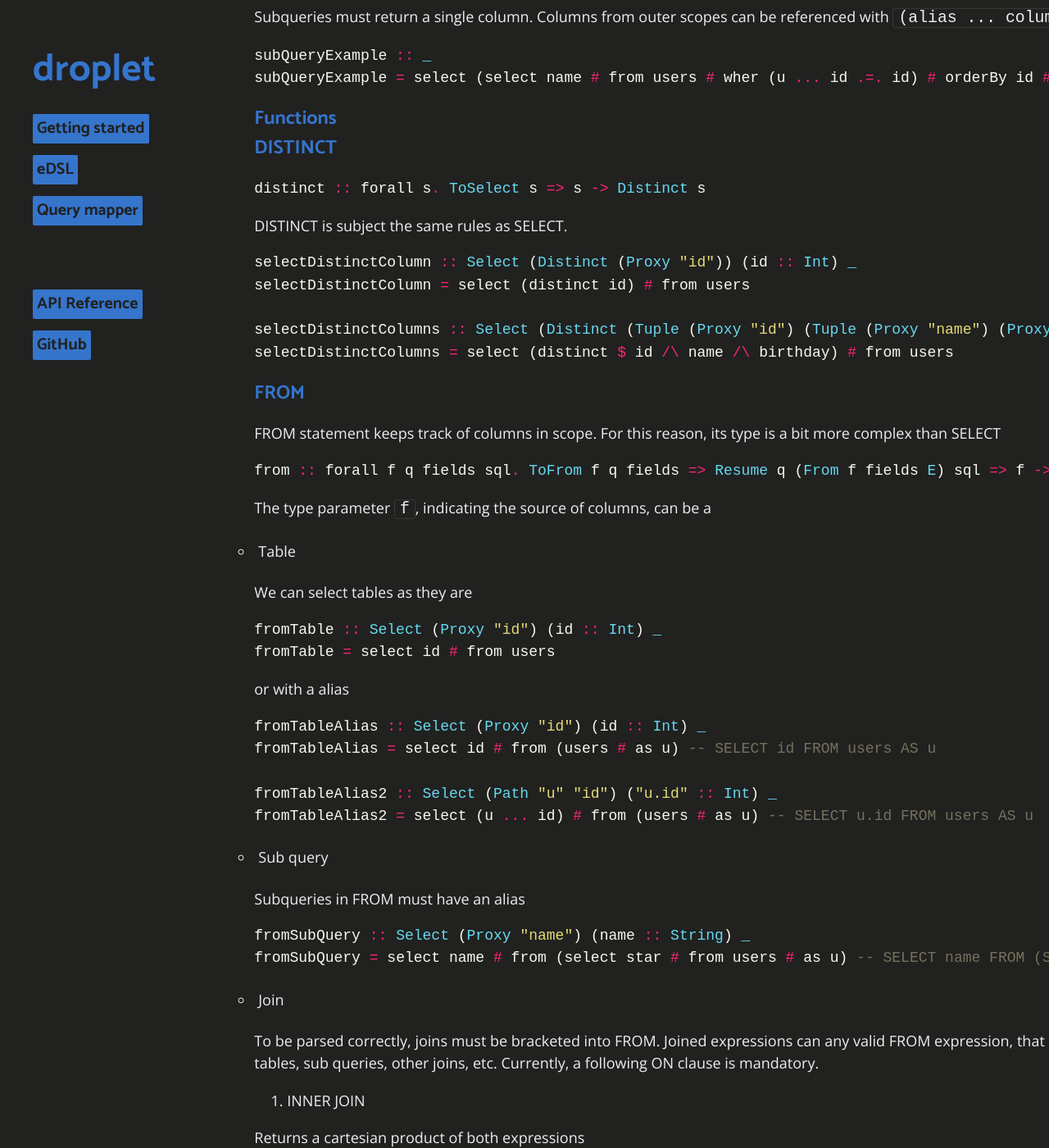
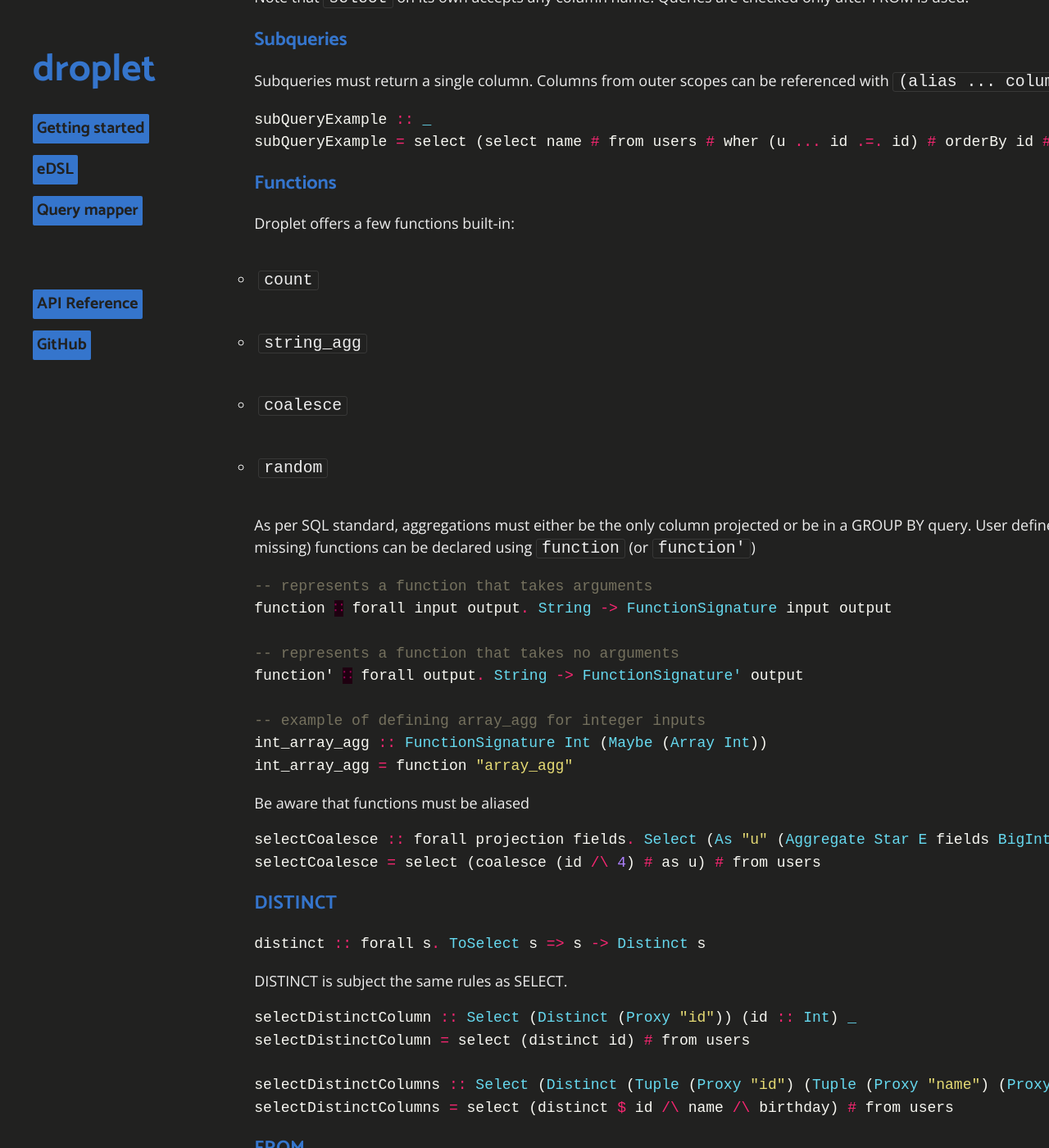
Before and after one commit to easafe/purescript-droplet, a Jekyll site: the page built from docs/edsl.md, in a window 1280 px wide and 1400 px high, scrolled down 3674 px. Shown: the whole window at 82% size. Built offline with Jekyll 4.4.1, drawn with Linux system fonts in a browser that asks for light colours; some of the changed text lies outside the part shown.

Commit message:
A bit more documentation

````diff
--- a/docs/edsl.md
+++ b/docs/edsl.md
@@ -98,6 +98,8 @@ Type classes in the form `ToFrom`, `ToWhere` etc, are used to tell which stateme
 
 eDSL functions mark the end of a statement with the `E` data type. The type class `Resume` replaces it with a further statement, for example, `Select s projection E` => `Select s projection (From f fields E)`
 
+Lastly, tuples (via `/\`) stand in for commas, e.g., `select (column /\ column2 /\ columnN) ... groupBy (column /\ column2 /\ columnN) ... orderBy (column /\ column2 /\ columnN)`.
+
 
 ## SELECT
 
@@ -157,7 +159,36 @@ subQueryExample = select (select name # from users # wher (u ... id .=. id) # or
 
 ### Functions
 
+Droplet offers a few functions built-in:
 
+* `count`
+
+* `string_agg`
+
+* `coalesce`
+
+* `random`
+
+As per SQL standard, aggregations must either be the only column projected or be in a GROUP BY query. User defined (or missing) functions can be declared using `function` (or `function'`)
+
+```haskell
+-- represents a function that takes arguments
+function ∷ forall input output. String -> FunctionSignature input output
+
+-- represents a function that takes no arguments
+function' ∷ forall output. String -> FunctionSignature' output
+
+-- example of defining array_agg for integer inputs
+int_array_agg :: FunctionSignature Int (Maybe (Array Int))
+int_array_agg = function "array_agg"
+```
+
+Be aware that functions must be aliased
+
+```haskell
+selectCoalesce :: forall projection fields. Select (As "u" (Aggregate Star E fields BigInt)) projection E _
+selectCoalesce = select (coalesce (id /\ 4) # as u) # from users
+```
 
 ### DISTINCT
 
@@ -218,16 +249,34 @@ fromSubQuery = select name # from (select star # from users # as u) -- SELECT na
 
 To be parsed correctly, joins must be bracketed into FROM. Joined expressions can any valid FROM expression, that is, tables, sub queries, other joins, etc. Currently, a following ON clause is mandatory.
 
+In the case of overlapping fields in joined sources, an alias is required for disambiguation. For example, if the two following tables are joined
+
+```haskell
+type T1 = (
+    id :: Int,
+    name :: String,
+    joined :: Date
+)
+
+type T2 = (
+    id :: Int,
+    name :: String,
+    birthday :: Date
+)
+```
+
+the columns `id` and `name` are not visible -- they must be accessed through `(alias ... colum)` since they are not unique. `birthday` and `joined` however are not repeated in both tables and can be accessed both with and without an alias.
+
 1. INNER JOIN
 
 Returns a cartesian product of both expressions
 
 ```haskell
 queryInnerJoin :: Select (Path "u" "name") ("u.name" :: String) _
-queryInnerJoin = select ( u ... name) # from ((messages # as m) `join` (users # as u) # on (m ... sender .=. u ... id)) -- SELECT u.name FROM messages AS m INNER JOIN users AS u ON m.sender = u.id
+queryInnerJoin = select (u ... name) # from ((messages # as m) `join` (users # as u) # on (m ... sender .=. u ... id)) -- SELECT u.name FROM messages AS m INNER JOIN users AS u ON m.sender = u.id
 
-queryInnerJoin2 :: Select (Tuple (Path "u" "name") (Path "m" "sender")) ("m.sender" :: Int, "u.name" :: String) _
-queryInnerJoin2 = select ( u ... name /\ m ... sender) # from ((select sender # from messages # as m) `join` (users # as u) # on (m ... sender .=. u ... id)) -- SELECT u.name, m.sender FROM (SELECT "sender" FROM messages) AS m INNER JOIN users AS u ON m.sender = u.id
+queryInnerJoin2 :: Select (Tuple (Proxy "name") (Proxy "sender")) ( name :: String, sender :: Int) _
+queryInnerJoin2 = select (name /\ sender) # from ((select sender # from messages # as m) `join` (users # as u) # on (m ... sender .=. u ... id)) -- SELECT name, sender FROM (SELECT "sender" FROM messages) AS m INNER JOIN users AS u ON m.sender = u.id
 ```
 
 2. LEFT OUTER JOIN
@@ -235,11 +284,18 @@ queryInnerJoin2 = select ( u ... name /\ m ... sender) # from ((select sender #
 Returns a cartesian product of both expressions plus each row in the left hand expression that had no match on the right side. Right side columns will become `Maybe` in the projection type.
 
 ```haskell
-queryOuterJoin :: Select (Tuple (Path "u" "name") (Path "m" "sender")) ("m.sender" :: Int, "u.name" :: Maybe String) _
-queryOuterJoin = select (u ... name /\ m ... sender) # from ((messages # as m) `leftJoin` (users # as u) # on (m ... sender .=. u ... id)) -- SELECT u.name, m.sender FROM messages AS m OUTER JOIN users AS u ON m.sender = u.id
+queryOuterJoin :: Select (Tuple (Proxy "name") (Path "m" "sender")) ("name" :: Maybe String, "m.sender" :: Int) _
+queryOuterJoin = select (name /\ m ... sender) # from ((messages # as m) `leftJoin` (users # as u) # on (m ... sender .=. u ... id)) -- SELECT name, m.sender FROM messages AS m OUTER JOIN users AS u ON m.sender = u.id
 ```
 
 ### GROUP BY
+
+Expectedly, GROUP BY queries limit SELECT projection to grouped columns or aggregations
+
+```haskell
+selectGroupBy :: _
+selectGroupBy = select ((count id # as b) /\ name) # from users # groupBy (id /\ name) # orderBy id
+```
 
 ### ORDER BY
 
````
